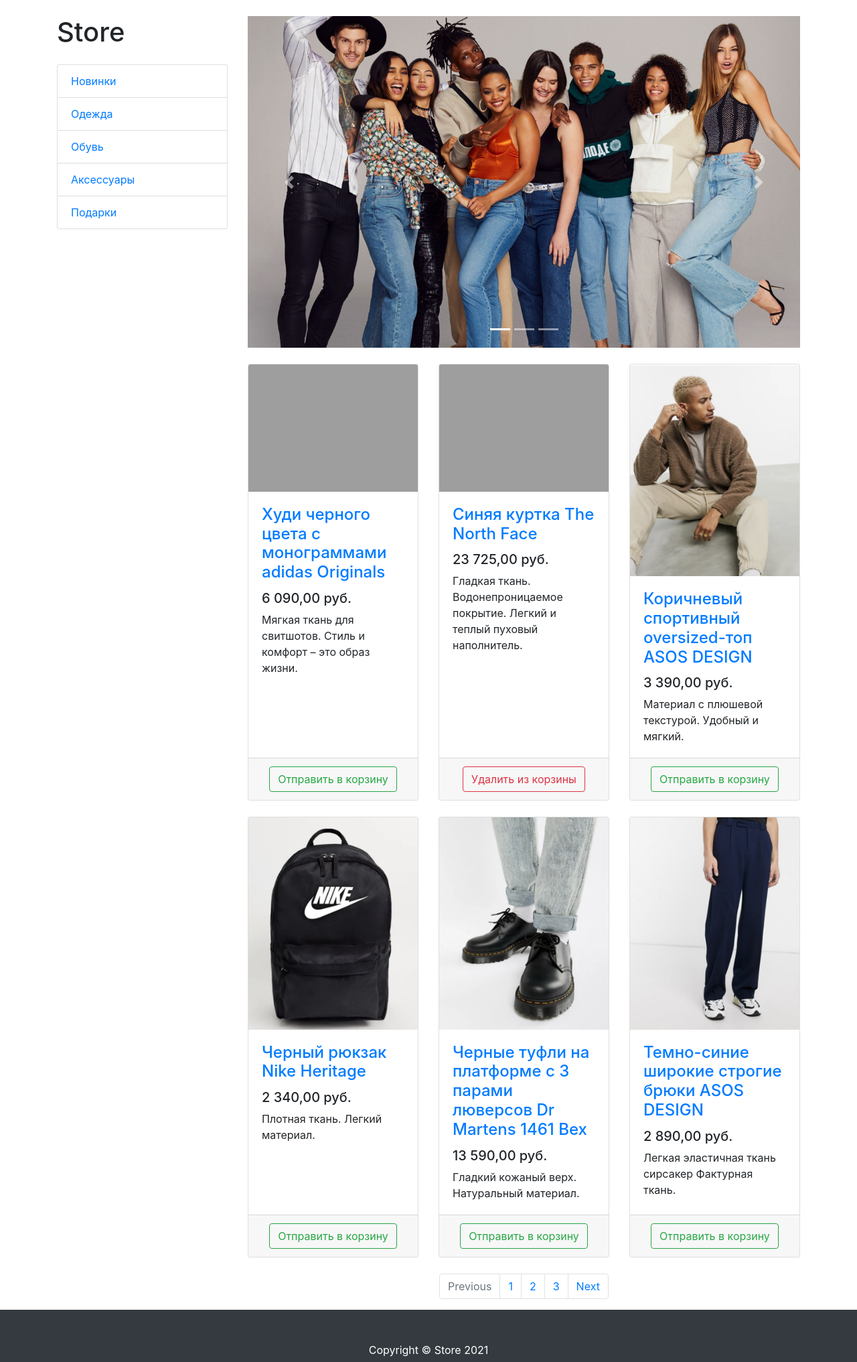
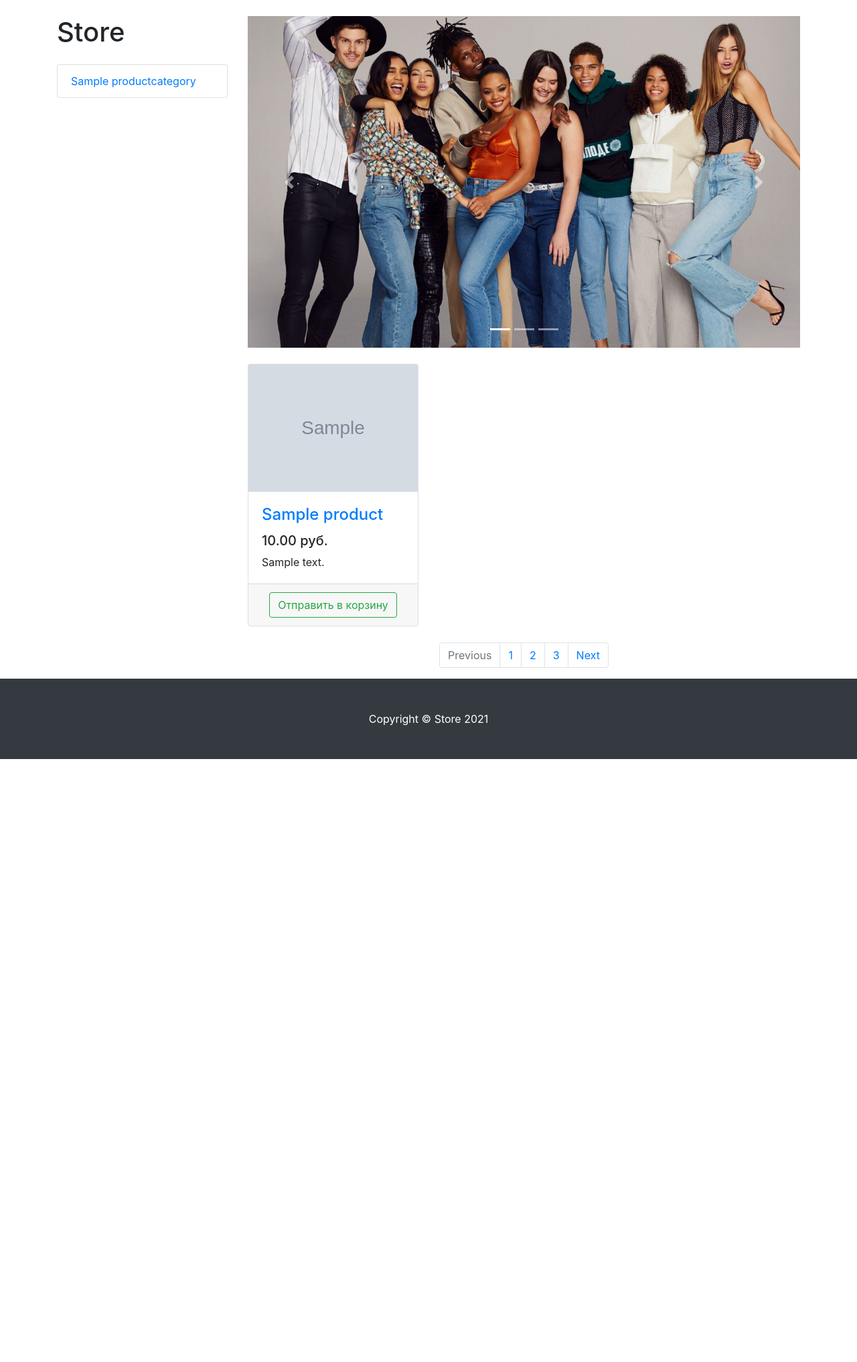
Before and after one commit to Goossage/store-server-restart, a Django app: page /products/ in a window 1280 px wide. Shown: the part 56-2089 px from the top of the page at 67% size. After the commit the page ends 1189 px from the top, so only its background shows below. Run offline with Django 3.2, Linux system fonts and the light colour scheme; tables that the repository leaves empty hold one stand-in row (values such as "Sample post"); grey boxes marked "Sample" are stand-in pictures; some libraries are stand-ins or nearby versions; grey boxes are pictures that could not be loaded.

Commit message:
db in html

```diff
--- a/products/templates/products/products.html
+++ b/products/templates/products/products.html
@@ -13,16 +13,12 @@
         <div class="row">
 
             <div class="col-lg-3">
-
                 <h1 class="my-4">Store</h1>
                 <div class="list-group">
-                    <a href="#" class="list-group-item">Новинки</a>
-                    <a href="#" class="list-group-item">Одежда</a>
-                    <a href="#" class="list-group-item">Обувь</a>
-                    <a href="#" class="list-group-item">Аксессуары</a>
-                    <a href="#" class="list-group-item">Подарки</a>
+                    {% for category in categories %}
+                        <a href="#" class="list-group-item">{{ category.name }}</a>
+                    {% endfor %}
                 </div>
-
             </div>
             <!-- /.col-lg-3 -->
 
@@ -61,7 +57,7 @@
                         <div class="card h-100">
                             <a href="#">
                                 <img class="card-img-top"
-                                     src={{product.img}}
+                                     src="/media/{{product.image}}"
                                      alt="">
                             </a>
                             <div class="card-body">
@@ -69,9 +65,9 @@
                                     <a href="#">{{product.name}}</a>
                                 </h4>
                                 <h5>{{product.price}} руб.</h5>
-                                <p class="card-text">{{product.description}}</p>
+                                <p class="card-text">{{product.short_description}}</p>
                             </div>
-                            {% if product.buy %}
+                            {% if False %}
                                 <div class="card-footer text-center">
                                     <button type="button" class="btn btn-outline-danger">Удалить из корзины</button>
                                 </div>
--- a/products/views.py
+++ b/products/views.py
@@ -1,5 +1,5 @@
 from django.shortcuts import render
-
+from products.models import Product,ProductCategory
 # Create your views here.
 
 def index(request):
@@ -13,25 +13,7 @@
     context = {
         "title": "store-каталог",
         "user": "Валерий П.",
-        "products": [
-            {'name': 'Худи черного цвета с монограммами adidas Originals', 'price': '6 090,00',
-             'description': 'Мягкая ткань для свитшотов. Стиль и комфорт – это образ жизни.', 'buy': False,
-             'img': "/static/vendor/img/products/Adidas-hoodie.png"},
-            {'name': 'Синяя куртка The North Face', 'price': '23 725,00',
-             'description': 'Гладкая ткань. Водонепроницаемое покрытие. Легкий и теплый пуховый наполнитель.',
-             'buy': True, 'img': "/static/vendor/img/products/Blue-jacket-The-North-Face.png"},
-            {'name': 'Коричневый спортивный oversized-топ ASOS DESIGN', 'price': '3 390,00',
-             'description': 'Материал с плюшевой текстурой. Удобный и мягкий.', 'buy': False,
-             'img': "/static/vendor/img/products/Brown-sports-oversized-top-ASOS-DESIGN.png"},
-            {'name': 'Черный рюкзак Nike Heritage', 'price': '2 340,00',
-             'description': 'Плотная ткань. Легкий материал.', 'buy': False,
-             'img': "/static/vendor/img/products/Black-Nike-Heritage-backpack.png"},
-            {'name': 'Черные туфли на платформе с 3 парами люверсов Dr Martens 1461 Bex', 'price': '13 590,00',
-             'description': 'Гладкий кожаный верх. Натуральный материал.', 'buy': False,
-             'img': "/static/vendor/img/products/Black-Dr-Martens-shoes.png"},
-            {'name': 'Темно-синие широкие строгие брюки ASOS DESIGN', 'price': '2 890,00',
-             'description': 'Легкая эластичная ткань сирсакер Фактурная ткань.', 'buy': False,
-             'img': "/static/vendor/img/products/Dark-blue-wide-leg-ASOs-DESIGN-trousers.png"},
-        ]
+        "products": Product.objects.all(),
+        "categories": ProductCategory.objects.all()
     }
     return render(request, 'products/products.html', context)
--- a/store/urls.py
+++ b/store/urls.py
@@ -16,9 +16,13 @@
 from django.contrib import admin
 from django.urls import path
 from products.views import index, products
-
+from django.conf import settings
+from django.conf.urls.static import static
 urlpatterns = [
     path('admin/', admin.site.urls),
     path('', index, name='index'),
     path('products/', products, name='products')
 ]
+
+if settings.DEBUG:
+    urlpatterns += static(settings.MEDIA_URL, document_root=settings.MEDIA_ROOT)
```
Also changed, not shown: store/settings.py (+7 -0 lines).
